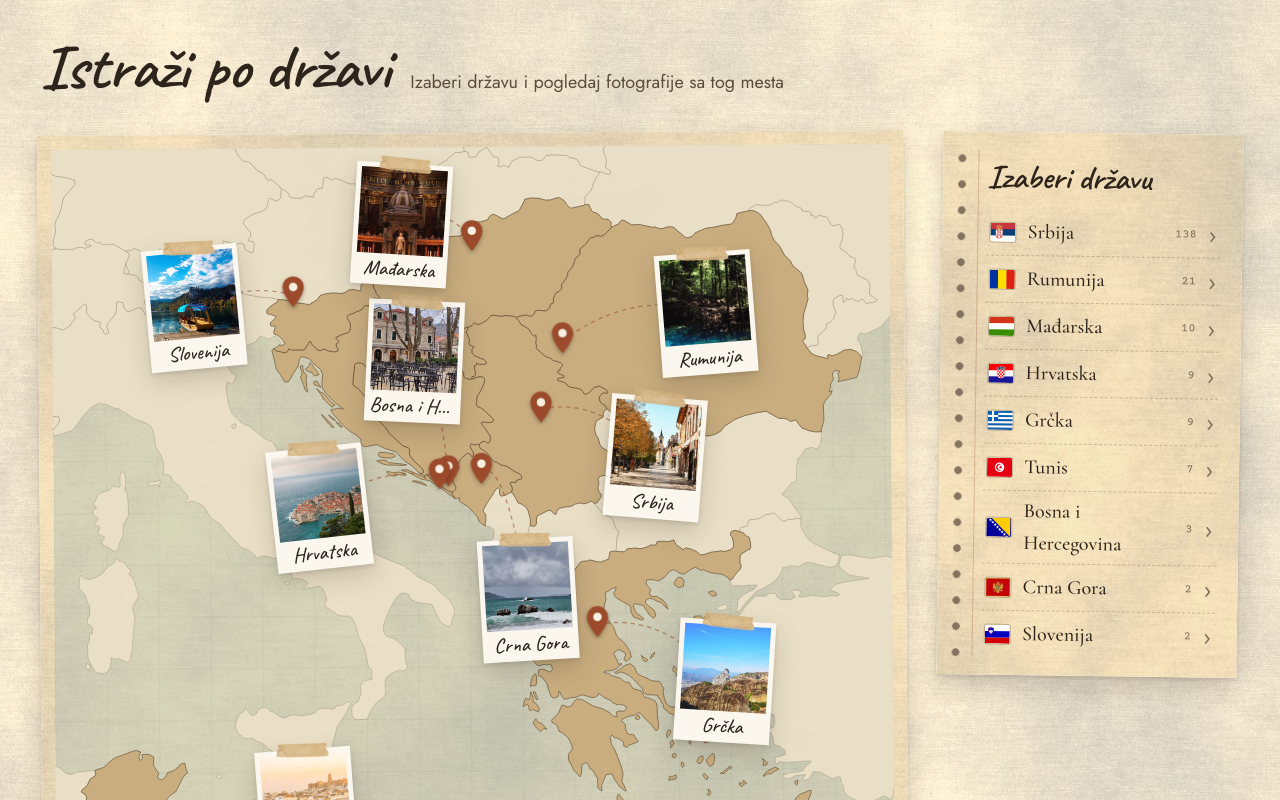
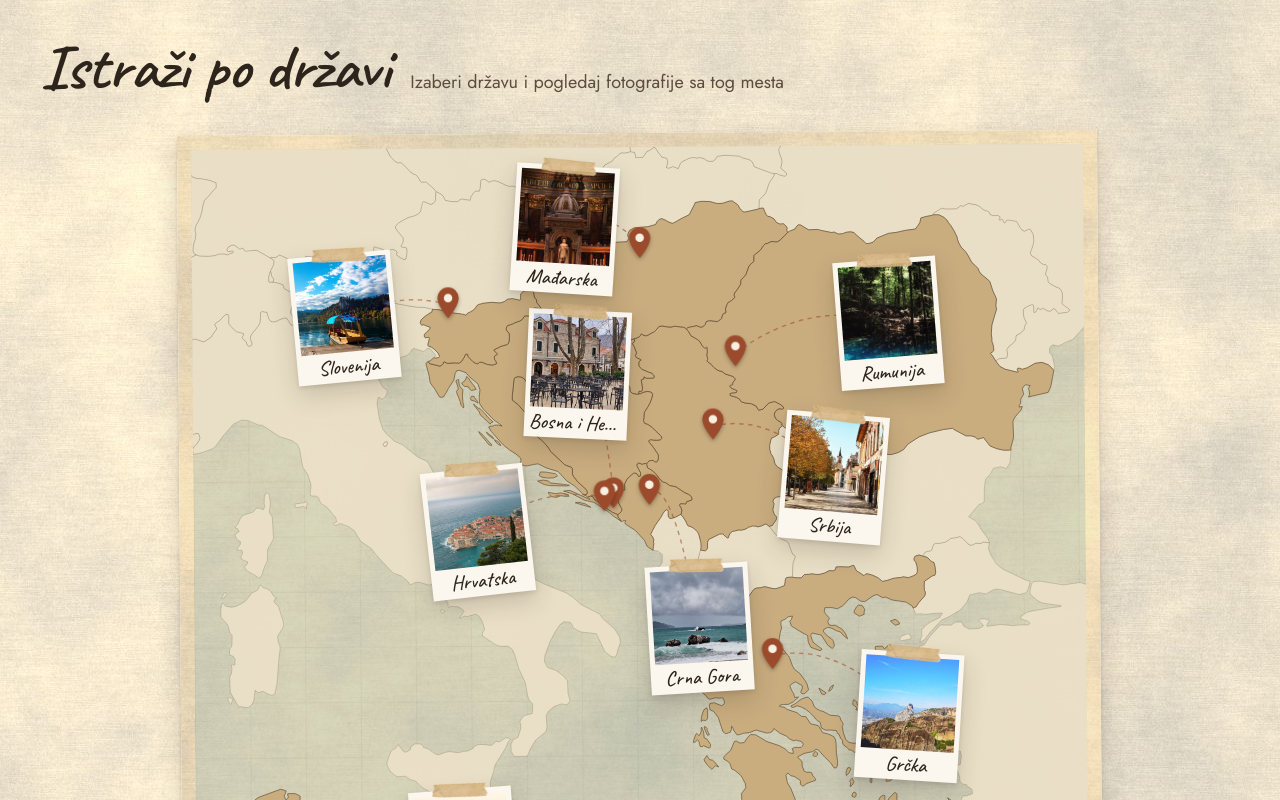
Before and after one commit to katarinakomatina/fotografija, an Angular app: page / in a window 1280 px wide. Shown: the part 900-1700 px from the top of the page. Built offline with nearby package versions, Linux system fonts and the light colour scheme.

Commit message:
Mapa bez liste, O meni bez cveta

```diff
--- a/src/app/pages/about.ts
+++ b/src/app/pages/about.ts
@@ -20,7 +20,6 @@ import { I18n } from '../core/i18n';
             }
             <span class="sig hand">Katarina Komatina ♡</span>
           </div>
-          <img class="deco p-flower" src="img/ukrasi/buket.webp" alt="" />
           <img class="deco p-stamp" src="img/ukrasi/marka.webp" alt="" />
         </div>
 
--- a/src/app/pages/home.html
+++ b/src/app/pages/home.html
@@ -51,7 +51,6 @@
     <div class="map-paper paper-card">
       <app-world-map />
     </div>
-    <app-country-list [search]="false" />
   </div>
 </section>
 
--- a/src/app/pages/home.scss
+++ b/src/app/pages/home.scss
@@ -230,13 +230,16 @@ h1 span {
 
 .map-grid {
   display: grid;
-  grid-template-columns: minmax(0, 1fr) 300px;
+  grid-template-columns: minmax(0, 1fr);
   gap: 34px;
   align-items: start;
   margin-top: 34px;
 }
 
 .map-paper {
+  width: 100%;
+  max-width: 920px;
+  margin: 0 auto;
   min-width: 0;
   padding: 14px;
   transform: rotate(-0.4deg);
--- a/src/app/pages/home.ts
+++ b/src/app/pages/home.ts
@@ -4,13 +4,12 @@ import { Data } from '../core/data';
 import { I18n } from '../core/i18n';
 import { PhotoView } from '../shared/photo';
 import { WorldMap } from '../shared/world-map';
-import { CountryList } from '../shared/country-list';
 import { LightboxService } from '../shared/lightbox';
 
 @Component({
   selector: 'app-home',
   changeDetection: ChangeDetectionStrategy.OnPush,
-  imports: [RouterLink, PhotoView, WorldMap, CountryList],
+  imports: [RouterLink, PhotoView, WorldMap],
   templateUrl: './home.html',
   styleUrl: './home.scss',
 })
--- a/src/app/pages/map-page.ts
+++ b/src/app/pages/map-page.ts
@@ -1,12 +1,11 @@
 import { ChangeDetectionStrategy, Component, inject } from '@angular/core';
 import { I18n } from '../core/i18n';
 import { WorldMap } from '../shared/world-map';
-import { CountryList } from '../shared/country-list';
 
 @Component({
   selector: 'app-map-page',
   changeDetection: ChangeDetectionStrategy.OnPush,
-  imports: [WorldMap, CountryList],
+  imports: [WorldMap],
   template: `
     <section class="wrap page">
       <img class="deco m-plane" src="img/ukrasi/avion.webp" alt="" />
@@ -18,10 +17,6 @@ import { CountryList } from '../shared/country-list';
           <app-world-map />
           <span class="tape t1"></span>
           <span class="tape green t2"></span>
-        </div>
-        <div class="side">
-          <app-country-list />
-          <img class="deco m-seal" src="img/ukrasi/pecat-vosak.webp" alt="" />
         </div>
       </div>
     </section>
@@ -44,13 +39,16 @@ import { CountryList } from '../shared/country-list';
     }
     .grid {
       display: grid;
-      grid-template-columns: minmax(0, 1fr) 320px;
+      grid-template-columns: minmax(0, 1fr);
       gap: 36px;
       align-items: start;
       margin-top: 36px;
     }
     .mp {
       position: relative;
+      width: 100%;
+      max-width: 960px;
+      margin: 0 auto;
       min-width: 0;
       padding: 16px;
     }
```
